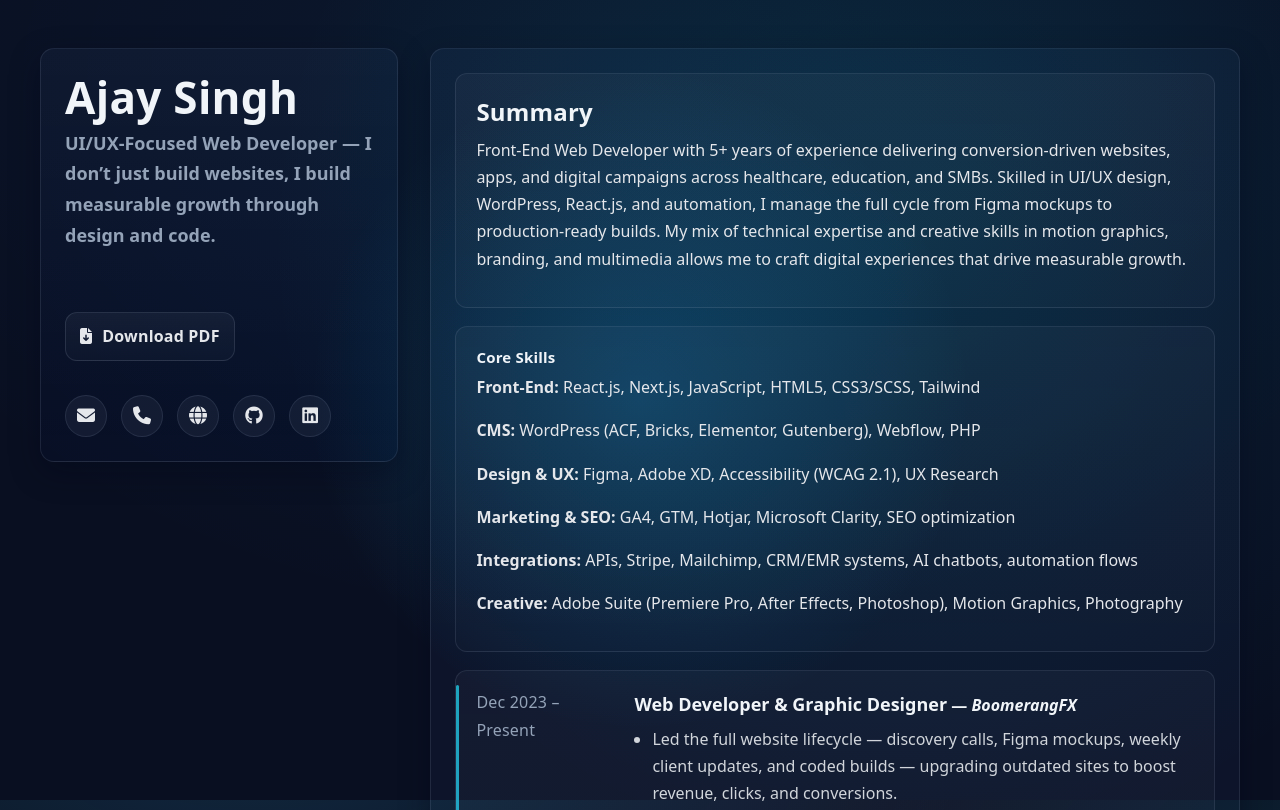
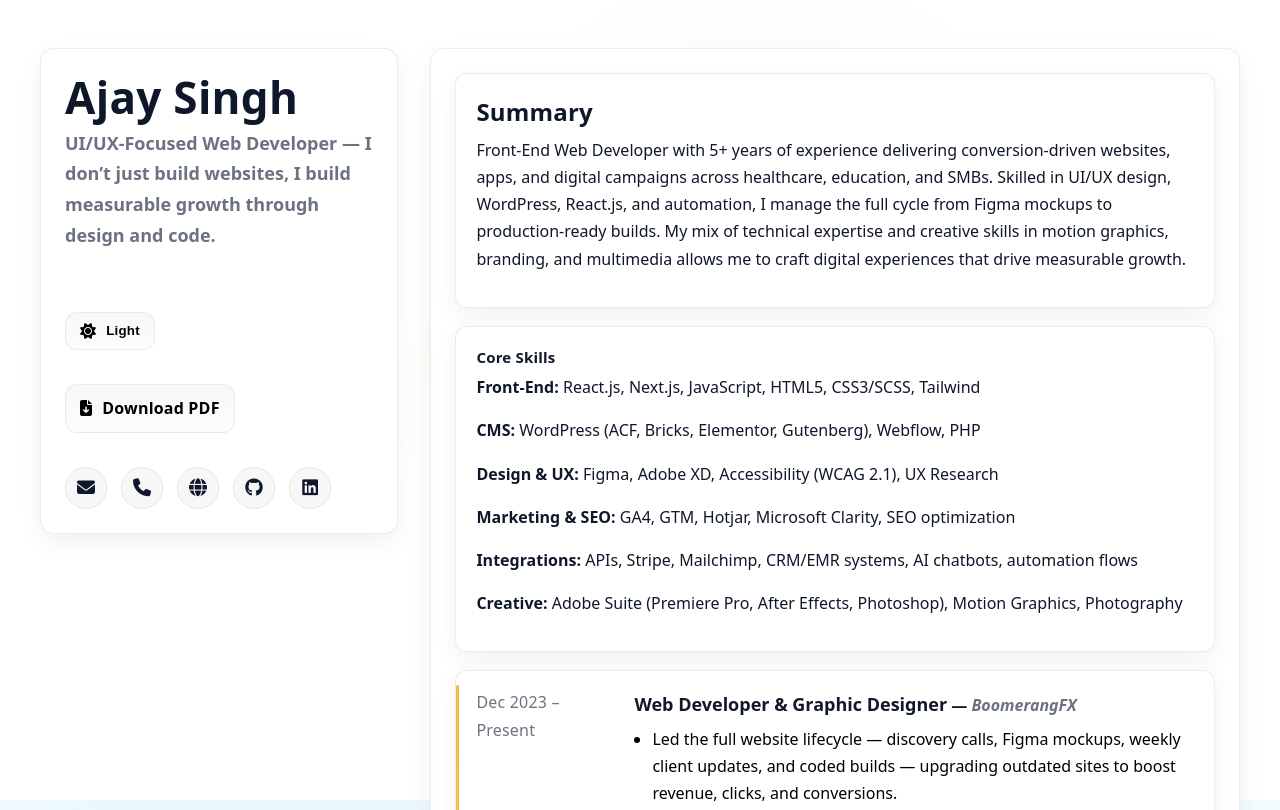
Before and after one commit to KappaTrooper/Resume, a plain HTML site: page index.html in a window 1280 px wide. Shown: the top 810 px of the page. Drawn offline with Linux system fonts and the light colour scheme.

Commit message:
Added light mode

```diff
--- a/index.html
+++ b/index.html
@@ -16,6 +16,16 @@
           <h1 class="name">Ajay Singh</h1>
           <h2 class="title">UI/UX-Focused Web Developer — I don’t just build websites, I build measurable growth through design and code.</h2> <br>
         </div>
+
+<!-- THEME TOGGLE -->
+<div class="actions theme-switch">
+  <button class="btn btn-toggle" id="themeToggle" type="button" aria-pressed="false" aria-label="Toggle light and dark theme">
+    <i class="fa-solid fa-moon" aria-hidden="true"></i>
+    <span>Dark</span>
+  </button>
+</div>
+
+
 
         <!-- PDF DOWNLOAD BUTTON -->
         <div class="actions">
--- a/script.js
+++ b/script.js
@@ -17,3 +17,64 @@
     }
     tick();
   })();
+
+
+
+  // Dark Mode Toggle
+
+
+  (function(){
+    const root = document.documentElement;
+    const btn = document.getElementById('themeToggle');
+
+    // Determine initial theme: localStorage > OS preference > default (dark)
+    const stored = localStorage.getItem('theme');
+    const prefersLight = window.matchMedia && window.matchMedia('(prefers-color-scheme: light)').matches;
+    const initial = stored || (prefersLight ? 'light' : 'dark');
+    applyTheme(initial);
+
+    // Keep button UI in sync
+    updateToggleUI(initial);
+
+    btn.addEventListener('click', () => {
+      const next = (root.getAttribute('data-theme') === 'light') ? 'dark' : 'light';
+      applyTheme(next);
+      updateToggleUI(next);
+      localStorage.setItem('theme', next);
+    });
+
+    function applyTheme(mode){
+      if(mode === 'light'){
+        root.setAttribute('data-theme','light');
+      }else{
+        root.setAttribute('data-theme','dark');
+      }
+    }
+
+    function updateToggleUI(mode){
+      const icon = btn.querySelector('i');
+      const label = btn.querySelector('span');
+
+      if(mode === 'light'){
+        btn.setAttribute('aria-pressed','true');
+        icon.classList.remove('fa-moon');
+        icon.classList.add('fa-sun');
+        label.textContent = 'Light';
+      }else{
+        btn.setAttribute('aria-pressed','false');
+        icon.classList.remove('fa-sun');
+        icon.classList.add('fa-moon');
+        label.textContent = 'Dark';
+      }
+    }
+
+    // Optional: live-update if user changes OS theme (only when user hasn't chosen manually)
+    if(!stored && window.matchMedia){
+      const mq = window.matchMedia('(prefers-color-scheme: light)');
+      mq.addEventListener?.('change', (e) => {
+        const mode = e.matches ? 'light' : 'dark';
+        applyTheme(mode);
+        updateToggleUI(mode);
+      });
+    }
+  })();
--- a/stylesheet.css
+++ b/stylesheet.css
@@ -384,3 +384,88 @@ hr{
   padding: 2px 6px; border-radius: 6px;
   border: 1px solid var(--border);
 }
+
+
+
+/* ============================
+   LIGHT THEME — white bg + amber accents + subtle glow
+============================ */
+:root[data-theme="light"]{
+  --bg: #ffffff;                       /* pure white background */
+  --panel: #ffffff;
+  --muted: #6b7280;                    /* gray-500 */
+  --text: #0f172a;                     /* slate-900 */
+  --heading: #0f172a;
+  --border: rgba(15,23,42,.08);        /* lighter borders */
+  --accent: #f59e0b;                   /* amber-500 (timeline bar left) */
+  --accent-2: #fbbf24;                 /* amber-400 (links/hover) */
+  --chip-bg: rgba(251,191,36,.12);     /* amber-300 bg for pills */
+  --shadow: 0 8px 24px rgba(15,23,42,.06);
+}
+
+/* Flat white canvas in light mode (remove blue gradients) */
+:root[data-theme="light"] html,
+:root[data-theme="light"] body{
+  background: var(--bg);
+  color: var(--text);
+}
+
+/* Softer, smaller AMBER glow that follows the cursor */
+:root[data-theme="light"] body::before{
+  background:
+    radial-gradient(420px at var(--mx) var(--my), rgba(245,158,11,.10), transparent 60%),
+    radial-gradient(700px at calc(var(--mx) + 10%) calc(var(--my) - 12%), rgba(251,191,36,.06), transparent 70%),
+    var(--bg);
+  filter: saturate(110%);
+  opacity: .45;  /* make the glow less noticeable */
+}
+
+/* Cards stay white with subtle borders/shadows */
+:root[data-theme="light"] .left_banner,
+:root[data-theme="light"] .right_banner,
+:root[data-theme="light"] .profile,
+:root[data-theme="light"] .education,
+:root[data-theme="light"] .skills,
+:root[data-theme="light"] .job{
+  background: #ffffff;
+  border: 1px solid var(--border);
+  box-shadow: var(--shadow);
+}
+
+/* Links & hovers use amber instead of blue */
+:root[data-theme="light"] a { color: #b45309; }                 /* amber-700 for readability */
+:root[data-theme="light"] a:hover { color: #92400e; }
+
+/* Download button hover in amber */
+:root[data-theme="light"] .btn-download:hover{
+  border-color: rgba(245,158,11,.35);
+  background: linear-gradient(180deg, rgba(245,158,11,.18), rgba(245,158,11,.07));
+  box-shadow: 0 8px 24px rgba(245,158,11,.18);
+  color: #1f2937;
+}
+
+/* Social icon chips in light mode */
+:root[data-theme="light"] .social li a{
+  background: rgba(15,23,42,.03);
+  border: 1px solid var(--border);
+  color: #0f172a;
+}
+:root[data-theme="light"] .social li a:hover{
+  background: rgba(245,158,11,.15);
+  color: #b45309;
+}
+
+/* Timeline accent bar already uses --accent/--accent-2, so it turns amber automatically.
+   (This is your .job::before gradient.) */
+
+/* Job role/company contrast in light mode */
+:root[data-theme="light"] .job_info .job_title p{ color: var(--heading); }
+:root[data-theme="light"] .jobRole{ color: #111827; }           /* nearly black */
+:root[data-theme="light"] .jobCompany{ color: #6b7280; }        /* muted gray */
+:root[data-theme="light"] .job_description li{
+  margin: .35rem 0;
+  color: #000000;
+}
+:root[data-theme="light"] .btn {
+  color: #000000;
+}
```
